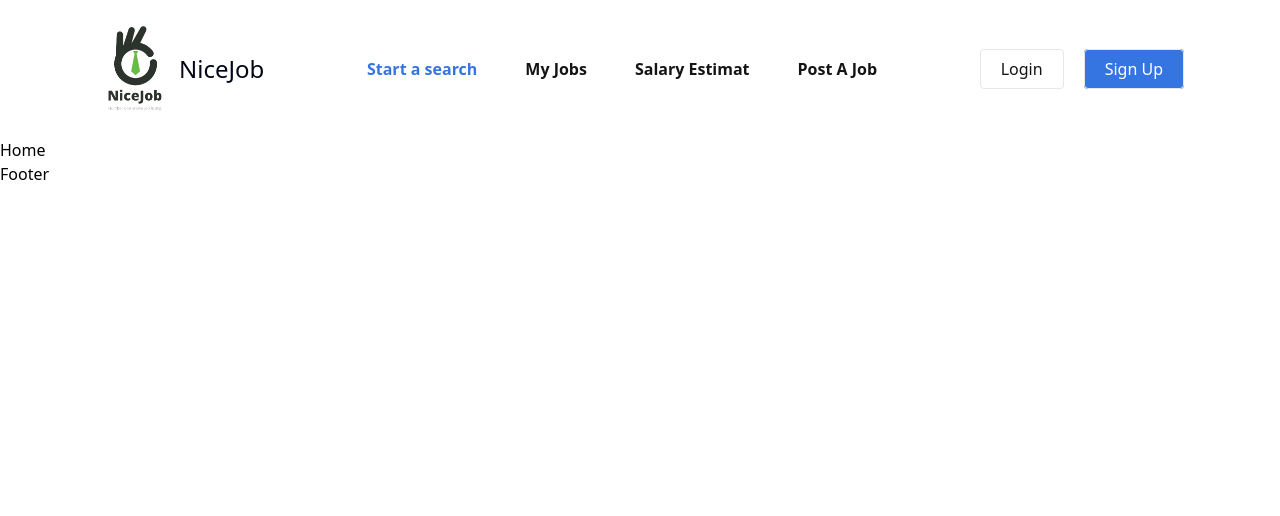
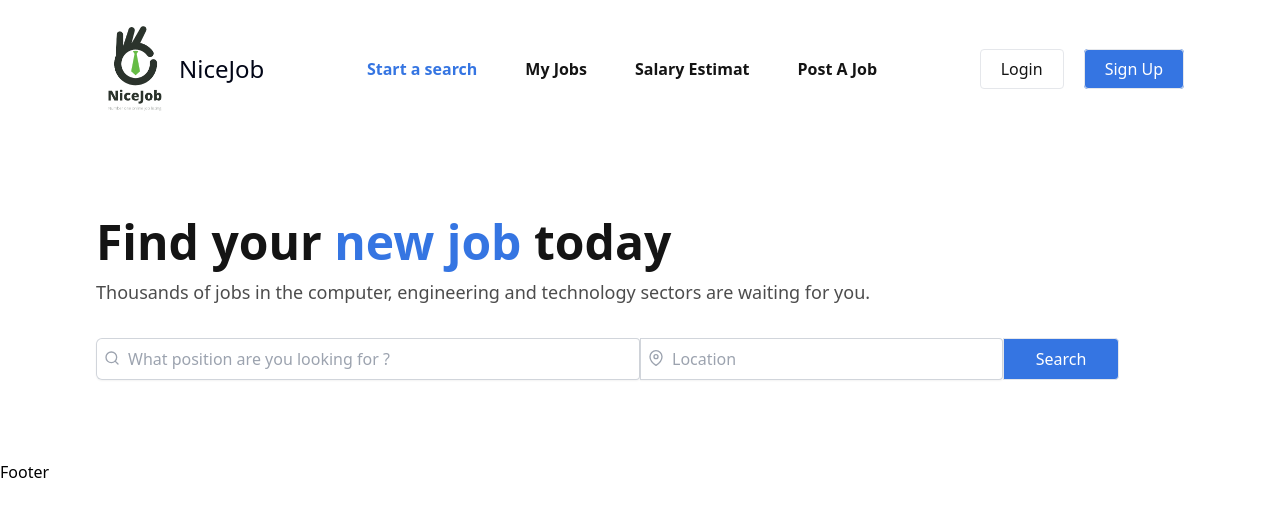
Before and after one commit to BK-KAVIYA/React-Job-Finding-Application, a React (Vite) app: page / in a window 1280 px wide. Shown: the top 516 px of the page. Built offline with nearby package versions, Linux system fonts and the light colour scheme.

Commit message:
banner is completed

```diff
--- a/src/Pages/Home.jsx
+++ b/src/Pages/Home.jsx
@@ -1,8 +1,14 @@
-import React from 'react'
+import React, { useState } from 'react'
+import Banner from '../components/Banner/Banner';
 
 export const Home = () => {
+  const[query,setQuery]=useState('')
+  const handleInputChange=(e)=>{
+     setQuery(e.target.value)
+  }
+
   return (
-    <div>Home</div>
+    <Banner query={query} handleInputChange={handleInputChange}/>
   )
 }
 
--- a/src/components/Banner/Banner.jsx
+++ b/src/components/Banner/Banner.jsx
@@ -0,0 +1,32 @@
+import React, { useState } from 'react'
+import {FiMap, FiMapPin, FiSearch} from 'react-icons/fi'
+
+function Banner({query,handleInputChange}) {
+
+  return (
+    <div className='max-w-screen-2xl container mx-auto xl:px-24 px-4 md:py-20 py-14'>
+        <h1 className='text-5xl font-bold text-primary mb-3'>Find your <span className='text-blue'>new job</span> today</h1>
+        <p className='text-lg text-black/70 mb-8'>Thousands of jobs in the computer, engineering and technology sectors are waiting for you.</p>
+
+        <form>
+            <div className='flex justify-start md:flex-row flex-col md:gap-0 gap-4'>
+                <div className='flex md:rounded-s-md rounded shadow-sm ring-1 ring-inset ring-gray-300 focus-within:ring-2 focus-within:ring-inset focus-within:ring-indigo-600 md:w-1/2 w-full'>
+                    <input type="text" id="title" placeholder='What position are you looking for ?'
+                    className='block flex-1 border-0 bg-transparent py-2 pl-8 text-gray-900 placeholder:text-gray-400 focus:right-0 sm:leading-6'
+                    onChange={handleInputChange} value={query}/>
+                    <FiSearch className='absolute mt-3 ml-2 text-gray-400'/>
+                </div>
+                <div className='flex md:rounded-s-none rounded shadow-sm ring-1 ring-inset ring-gray-300 focus-within:ring-2 focus-within:ring-inset focus-within:ring-indigo-600 md:w-1/3 w-full'>
+                    <input type="text" id="title" placeholder='Location'
+                    className='block flex-1 border-0 bg-transparent py-2 pl-8 text-gray-900 placeholder:text-gray-400 focus:right-0 sm:leading-6'
+                    value={""}/>
+                    <FiMapPin className='absolute mt-3 ml-2 text-gray-400'/>
+                </div>
+                <button type='submit' className='py-2 px-8 border md:rounded-s-none rounded bg-blue text-white   hover:bg-cyan-950'>Search</button>
+            </div>
+        </form>
+    </div>
+  )
+}
+
+export default Banner
```
